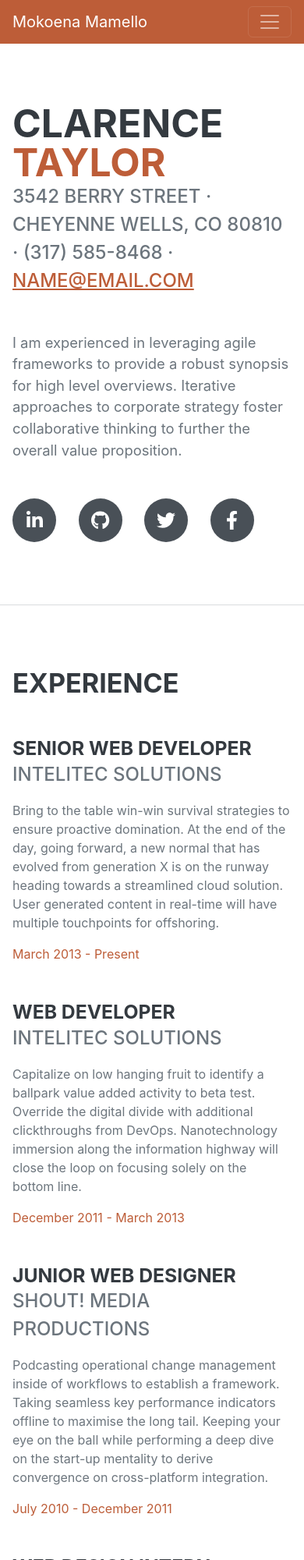
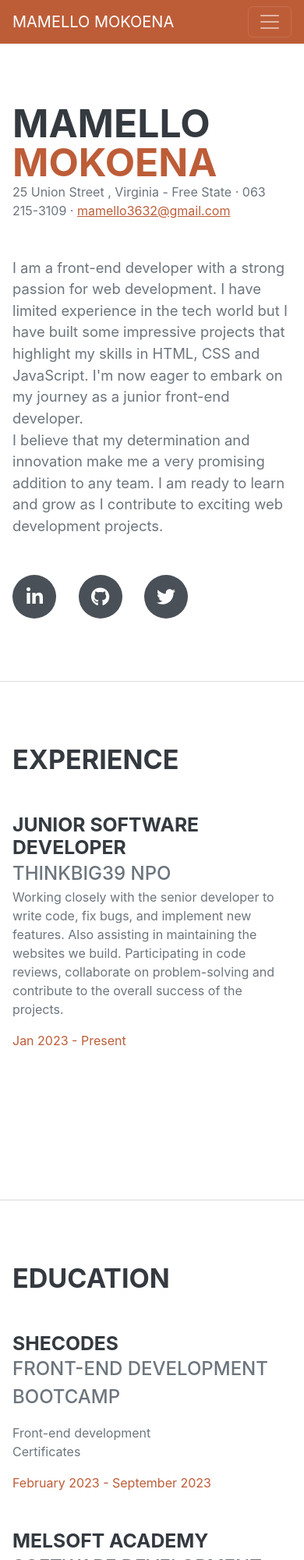
Before and after one commit to MellowMokoen/Ms-Mokoena-Resume, a plain HTML site: page index.html in a window 390 px wide. Shown: the top 2000 px of the page at 78% size. Drawn offline with nearby package versions, Linux system fonts and the light colour scheme; a web font is replaced by a local one.

Commit message:
Updated sections

```diff
--- a/index.html
+++ b/index.html
@@ -36,7 +36,7 @@
       id="sideNav"
     >
       <a class="navbar-brand js-scroll-trigger" href="#page-top">
-        <span class="d-block d-lg-none">Mokoena Mamello</span>
+        <span class="d-block d-lg-none">MAMELLO MOKOENA</span>
         <span class="d-none d-lg-block"
           ><img
             class="img-fluid img-profile rounded-circle mx-auto mb-2"
@@ -90,27 +90,35 @@
       <section class="resume-section" id="about">
         <div class="resume-section-content">
           <h1 class="mb-0">
-            Clarence
-            <span class="text-primary">Taylor</span>
+            Mamello
+            <span class="text-primary">Mokoena</span>
           </h1>
-          <div class="subheading mb-5">
-            3542 Berry Street · Cheyenne Wells, CO 80810 · (317) 585-8468 ·
-            <a href="mailto:name@email.com">name@email.com</a>
+          <div class="mb-5">
+            25 Union Street , Virginia - Free State · 063 215-3109 ·
+            <a href="mailto:mamello3632@gmail.com">mamello3632@gmail.com</a>
           </div>
           <p class="lead mb-5">
-            I am experienced in leveraging agile frameworks to provide a robust
-            synopsis for high level overviews. Iterative approaches to corporate
-            strategy foster collaborative thinking to further the overall value
-            proposition.
+            I am a front-end developer with a strong passion for web
+            development. I have limited experience in the tech world but I have
+            built some impressive projects that highlight my skills in HTML, CSS
+            and JavaScript. I'm now eager to embark on my journey as a junior
+            front-end developer.
+            <br />
+            I believe that my determination and innovation make me a very
+            promising addition to any team. I am ready to learn and grow as I
+            contribute to exciting web development projects.
           </p>
           <div class="social-icons">
-            <a class="social-icon" href="#!"
+            <a
+              class="social-icon"
+              href="https://www.linkedin.com/in/mamello-mokoena-170744204/"
               ><i class="fab fa-linkedin-in"></i
             ></a>
-            <a class="social-icon" href="#!"><i class="fab fa-github"></i></a>
-            <a class="social-icon" href="#!"><i class="fab fa-twitter"></i></a>
-            <a class="social-icon" href="#!"
-              ><i class="fab fa-facebook-f"></i
+            <a class="social-icon" href="https://github.com/MellowMokoen"
+              ><i class="fab fa-github"></i
+            ></a>
+            <a class="social-icon" href="https://twitter.com/Mellow_Mokoen"
+              ><i class="fab fa-twitter"></i
             ></a>
           </div>
         </div>
@@ -124,70 +132,30 @@
             class="d-flex flex-column flex-md-row justify-content-between mb-5"
           >
             <div class="flex-grow-1">
-              <h3 class="mb-0">Senior Web Developer</h3>
-              <div class="subheading mb-3">Intelitec Solutions</div>
+              <h3 class="mb-0">Junior Software Developer</h3>
+              <div class="subheading">ThinkBig39 NPO</div>
               <p>
-                Bring to the table win-win survival strategies to ensure
-                proactive domination. At the end of the day, going forward, a
-                new normal that has evolved from generation X is on the runway
-                heading towards a streamlined cloud solution. User generated
-                content in real-time will have multiple touchpoints for
-                offshoring.
+                Working closely with the senior developer to write code, fix
+                bugs, and implement new features. Also assisting in maintaining
+                the websites we build. Participating in code reviews,
+                collaborate on problem-solving and contribute to the overall
+                success of the projects.
               </p>
             </div>
             <div class="flex-shrink-0">
-              <span class="text-primary">March 2013 - Present</span>
+              <span class="text-primary">Jan 2023 - Present</span>
             </div>
           </div>
           <div
             class="d-flex flex-column flex-md-row justify-content-between mb-5"
           >
             <div class="flex-grow-1">
-              <h3 class="mb-0">Web Developer</h3>
-              <div class="subheading mb-3">Intelitec Solutions</div>
-              <p>
-                Capitalize on low hanging fruit to identify a ballpark value
-                added activity to beta test. Override the digital divide with
-                additional clickthroughs from DevOps. Nanotechnology immersion
-                along the information highway will close the loop on focusing
-                solely on the bottom line.
-              </p>
+              <h3 class="mb-0"></h3>
+              <div class="subheading"></div>
+              <p></p>
             </div>
             <div class="flex-shrink-0">
-              <span class="text-primary">December 2011 - March 2013</span>
-            </div>
-          </div>
-          <div
-            class="d-flex flex-column flex-md-row justify-content-between mb-5"
-          >
-            <div class="flex-grow-1">
-              <h3 class="mb-0">Junior Web Designer</h3>
-              <div class="subheading mb-3">Shout! Media Productions</div>
-              <p>
-                Podcasting operational change management inside of workflows to
-                establish a framework. Taking seamless key performance
-                indicators offline to maximise the long tail. Keeping your eye
-                on the ball while performing a deep dive on the start-up
-                mentality to derive convergence on cross-platform integration.
-              </p>
-            </div>
-            <div class="flex-shrink-0">
-              <span class="text-primary">July 2010 - December 2011</span>
-            </div>
-          </div>
-          <div class="d-flex flex-column flex-md-row justify-content-between">
-            <div class="flex-grow-1">
-              <h3 class="mb-0">Web Design Intern</h3>
-              <div class="subheading mb-3">Shout! Media Productions</div>
-              <p>
-                Collaboratively administrate empowered markets via plug-and-play
-                networks. Dynamically procrastinate B2C users after installed
-                base benefits. Dramatically visualize customer directed
-                convergence without revolutionary ROI.
-              </p>
-            </div>
-            <div class="flex-shrink-0">
-              <span class="text-primary">September 2008 - June 2010</span>
+              <span class="text-primary"></span>
             </div>
           </div>
         </div>
@@ -201,23 +169,23 @@
             class="d-flex flex-column flex-md-row justify-content-between mb-5"
           >
             <div class="flex-grow-1">
-              <h3 class="mb-0">University of Colorado Boulder</h3>
-              <div class="subheading mb-3">Bachelor of Science</div>
-              <div>Computer Science - Web Development Track</div>
-              <p>GPA: 3.23</p>
+              <h3 class="mb-0">SheCodes</h3>
+              <div class="subheading mb-3">Front-end Development Bootcamp</div>
+              <div>Front-end development</div>
+              <p>Certificates</p>
             </div>
             <div class="flex-shrink-0">
-              <span class="text-primary">August 2006 - May 2010</span>
+              <span class="text-primary">February 2023 - September 2023</span>
             </div>
           </div>
           <div class="d-flex flex-column flex-md-row justify-content-between">
             <div class="flex-grow-1">
-              <h3 class="mb-0">James Buchanan High School</h3>
-              <div class="subheading mb-3">Technology Magnet Program</div>
-              <p>GPA: 3.56</p>
+              <h3 class="mb-0">Melsoft Academy</h3>
+              <div class="subheading mb-3">Software Development Academy</div>
+              <p>Certificate</p>
             </div>
             <div class="flex-shrink-0">
-              <span class="text-primary">August 2002 - May 2006</span>
+              <span class="text-primary">August 2023 - Present</span>
             </div>
           </div>
         </div>
@@ -232,15 +200,7 @@
             <li class="list-inline-item"><i class="fab fa-html5"></i></li>
             <li class="list-inline-item"><i class="fab fa-css3-alt"></i></li>
             <li class="list-inline-item"><i class="fab fa-js-square"></i></li>
-            <li class="list-inline-item"><i class="fab fa-angular"></i></li>
             <li class="list-inline-item"><i class="fab fa-react"></i></li>
-            <li class="list-inline-item"><i class="fab fa-node-js"></i></li>
-            <li class="list-inline-item"><i class="fab fa-sass"></i></li>
-            <li class="list-inline-item"><i class="fab fa-less"></i></li>
-            <li class="list-inline-item"><i class="fab fa-wordpress"></i></li>
-            <li class="list-inline-item"><i class="fab fa-gulp"></i></li>
-            <li class="list-inline-item"><i class="fab fa-grunt"></i></li>
-            <li class="list-inline-item"><i class="fab fa-npm"></i></li>
           </ul>
           <div class="subheading mb-3">Workflow</div>
           <ul class="fa-ul mb-0">
@@ -255,10 +215,6 @@
             <li>
               <span class="fa-li"><i class="fas fa-check"></i></span>
               Cross Functional Teams
-            </li>
-            <li>
-              <span class="fa-li"><i class="fas fa-check"></i></span>
-              Agile Development & Scrum
             </li>
           </ul>
         </div>
```
